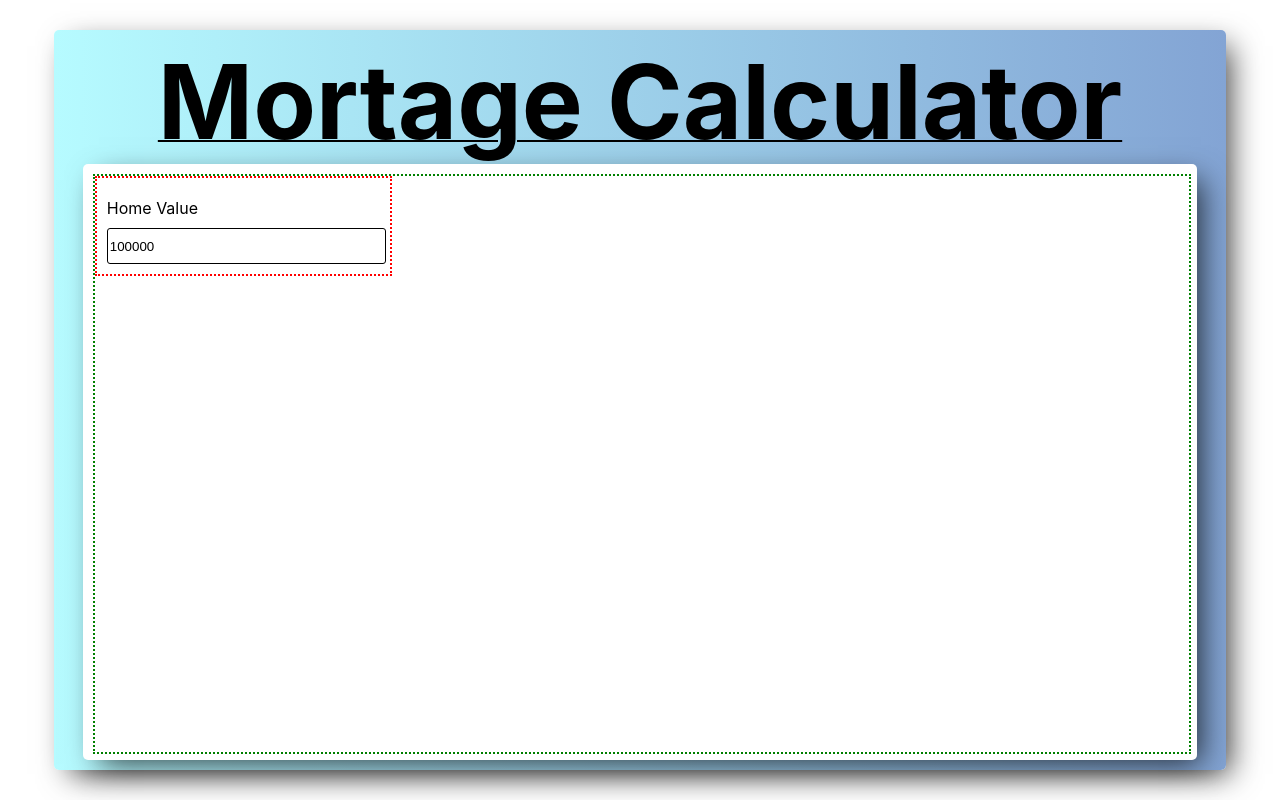
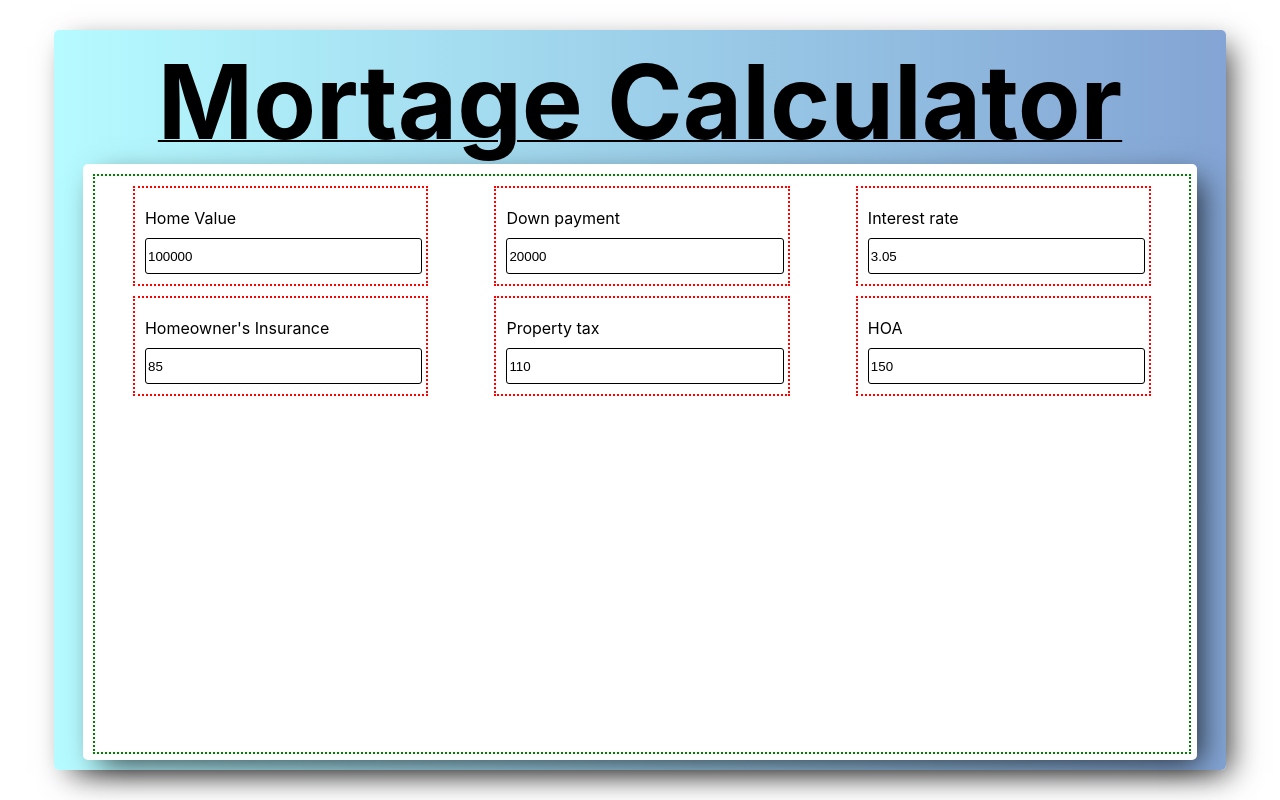
Before and after one commit to MarleeG/MortgageCalculator, a React (Create React App) app in the folder client/: page / in a window 1280 px wide. Built offline with nearby package versions, Linux system fonts and the light colour scheme.

Commit message:
added more input fields to form

```diff
--- a/client/src/Home/components/Field.css
+++ b/client/src/Home/components/Field.css
@@ -2,5 +2,12 @@
     border: 2px dotted green;
     width: 100%;
     height: 100%;
+}
 
+form.field__form{
+    display: flex;
+    flex-direction: row;
+    flex-wrap: wrap;
+
+    margin: 5px;
 }
--- a/client/src/Home/components/Field.js
+++ b/client/src/Home/components/Field.js
@@ -7,6 +7,11 @@ const log = console.log;
 const Field = (props) => {
   // input fields
   const [homeValue, updateHomeValue] = useState(100000);
+  const [downPayment, updateDownPayment] = useState(20000);
+  const [interestRate, updateInterestRate] = useState(3.05);
+  const [homeownersInsurance, updateHomeownersInsurance] = useState(85);
+  const [propertyTax, updatePropertyTax] = useState(110);
+  const [hoa, updateHOA] = useState(150);
 
   const handleChange = (e) => {
     const { value, name } = e.target;
@@ -15,6 +20,25 @@ const Field = (props) => {
     switch (name) {
       case "home-value":
         updateHomeValue(value);
+        break;
+      case "down-payment":
+        updateDownPayment(value);
+        break;
+
+      case "interest-rate":
+        updateInterestRate(value);
+        break;
+
+      case "homeowners-insurance":
+        updateHomeownersInsurance(value);
+        break;
+
+      case "property-tax":
+        updatePropertyTax(value);
+        break;
+
+      case "homeowners-association":
+        updateHOA(value);
         break;
 
       default:
@@ -26,15 +50,74 @@ const Field = (props) => {
 
   return (
     <div className="field__container">
-      <form>
+      <form className="field__form">
         <Input
           value={homeValue}
           name="home-value"
           type="text"
           for="Home Value"
+          tag="input"
           handleChange={handleChange}
         />
-        {/* <Input value={inputValue} name="This is the name" type="text" for="Test" handleChange={handleChangeTwo}/> */}
+
+        {/* amount or % - additional feature */}
+        <Input
+          value={downPayment}
+          name="down-payment"
+          type="text"
+          tag="input"
+          for="Down payment"
+          placeholder="20000"
+          handleChange={handleChange}
+        />
+
+        {/* interest rate */}
+        <Input
+          value={interestRate}
+          name="interest-rate"
+          type="text"
+          tag="input"
+          for="Interest rate"
+          placeholder="3.05"
+          handleChange={handleChange}
+        />
+
+        {/* Homeowners insurance */}
+        <Input
+          value={homeownersInsurance}
+          name="homeowners-insurance"
+          type="text"
+          tag="input"
+          for="Homeowner's Insurance"
+          placeholder="85"
+          handleChange={handleChange}
+        />
+
+        {/* Property Tax */}
+
+        <Input
+          value={propertyTax}
+          name="property-tax"
+          type="text"
+          tag="input"
+          for="Property tax"
+          placeholder="110"
+          handleChange={handleChange}
+        />
+
+        {/* HOA fees */}
+        <Input
+          value={hoa}
+          name="homeowners-association"
+          type="text"
+          tag="input"
+          for="HOA"
+          placeholder="150"
+          handleChange={handleChange}
+        />
+
+        {/* drop down options */}
+        {/* length of loan */}
       </form>
     </div>
   );
--- a/client/src/UIElements/Input.css
+++ b/client/src/UIElements/Input.css
@@ -5,6 +5,8 @@
     width: 25%;
     overflow: hidden;
     padding: 10px;
+
+    margin: 5px auto;
 }
 
 label{
```
